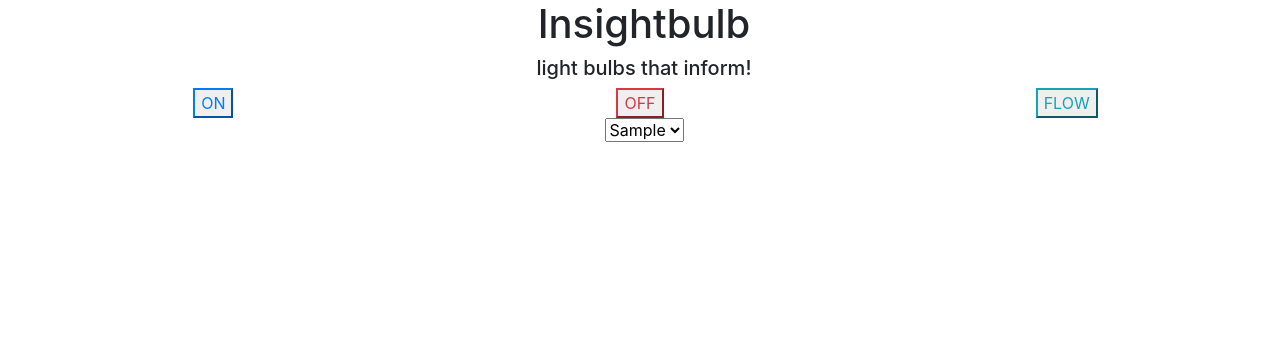
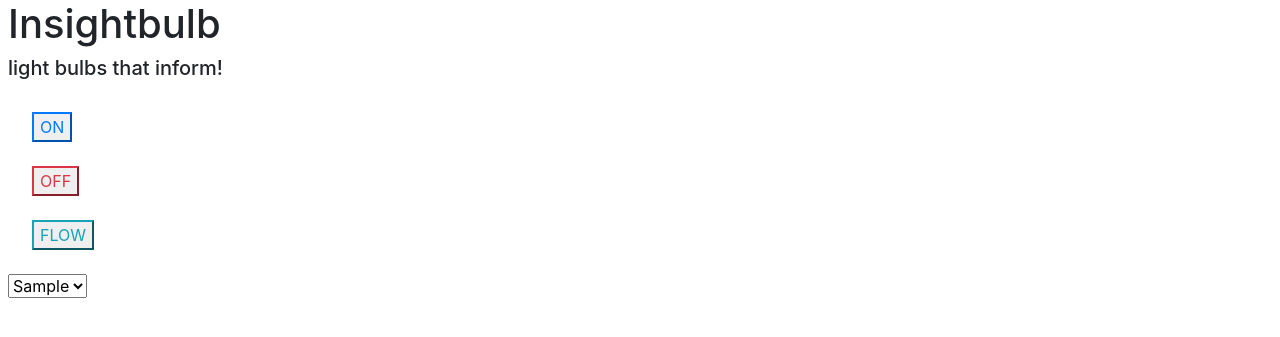
Before and after one commit to insightbulb/insightbulb, a Flask app: template templates/index.html in a window 1280 px wide. Shown: the top 337 px of the page. Run offline with Flask 2, Linux system fonts and the light colour scheme; the template is opened without the code that fills it: most values are stand-ins (such as "Sample title", 1, 10 or a date in 2020); parts of the project's set-up code (start-up, migrations or seed data) failed here and were passed over; some libraries are stand-ins or nearby versions.

Commit message:
Revert "index.html: Center all elements on main page."

```diff
--- a/templates/index.html
+++ b/templates/index.html
@@ -21,38 +21,36 @@
 </head>
 <body>
 <div id="mount-point">
-    <div class="container-fluid text-center">
     <h1 style="margin-left: 8px">Insightbulb</h1>
     <h5 style="margin-left: 8px">light bulbs that inform!</h5>
+    <br/>
 
-        <div class="row">
-            <div class="col">
-                <form action="/toggle-on/" method="post">
-                    <button class="btn-outline-primary" name="ON" type="submit">ON</button>
+    <form>
+        <a href="#" id="turn-on">
+            <button style="margin-left: 32px" class="btn-outline-primary" name="ON" type="submit">ON</button>
+        </a>
     </form>
-            </div>
-            <div class="col">
-                <form action="/toggle-off/" method="post">
-                    <button class="btn-outline-danger" name="ON" type="submit">OFF</button>
+    <br/>
+
+    <form>
+        <a href="#" id="turn-off">
+            <button style="margin-left: 32px" class="btn-outline-danger" name="OFF" type="submit">OFF</button>
+        </a>
     </form>
-            </div>
-            <div class="col">
-                <form action="/toggle-flow/" method="post">
-                    <button class="btn-outline-info" name="ON" type="submit">FLOW</button>
+    <br/>
+
+    <form>
+        <a href="#" id="flow">
+            <button style="margin-left: 32px" class="btn-outline-info" name="FLOW" type="submit">FLOW</button>
+        </a>
     </form>
-            </div>
-        </div>
+    <br/>
 
-        <div class="row">
-            <div class="col">
     <select style="margin-left: 8px" name="region" method="GET" action="/">
         {% for us_region_element in us_regions %}
             <option value="{{ us_region_element }}" selected>{{ us_region_element }} </option>
         {% endfor %}
     </select>
 </div>
-        </div>
-    </div>
-</div>
 </body>
 </html>
```
Lines whose indentation alone changed are shown as unchanged.
